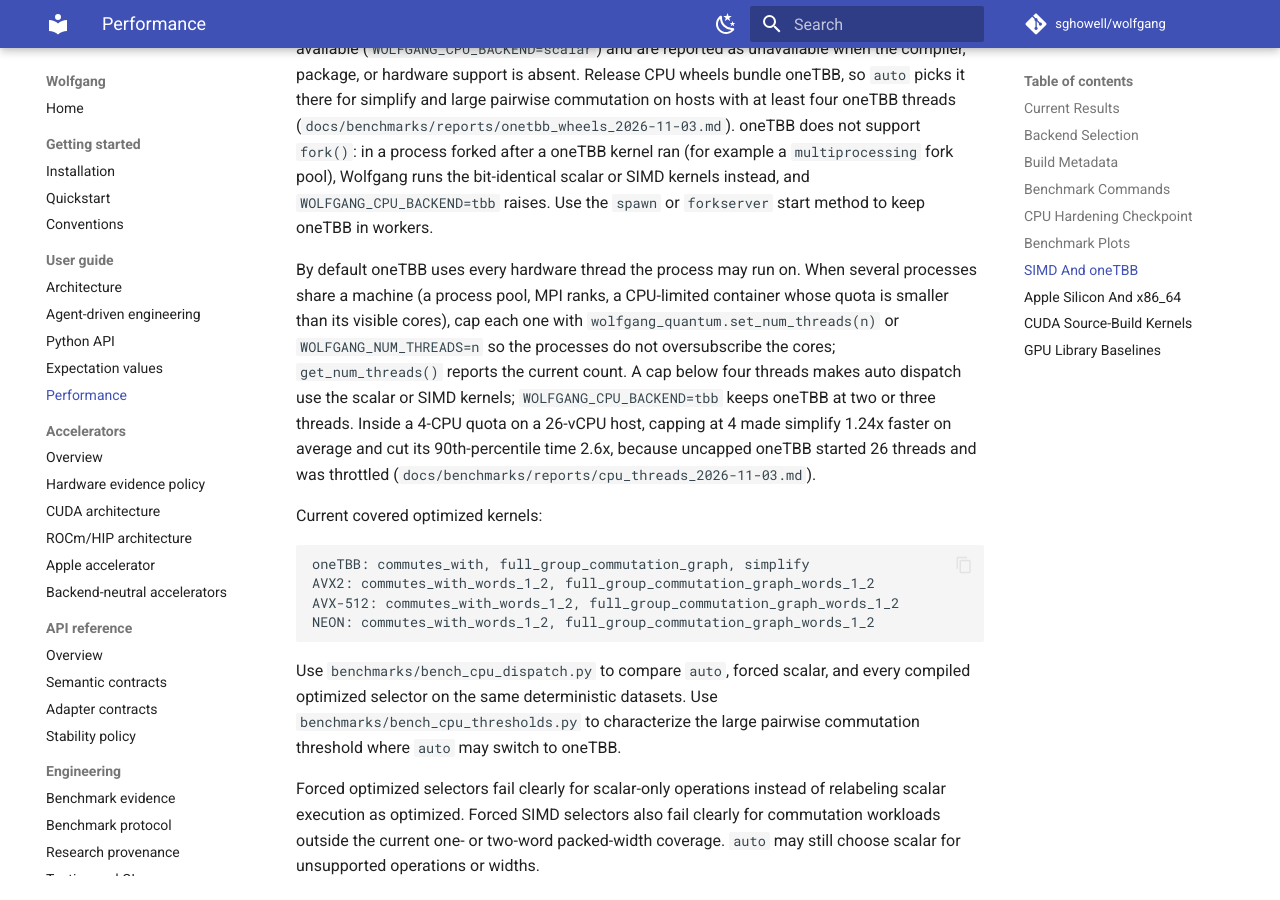
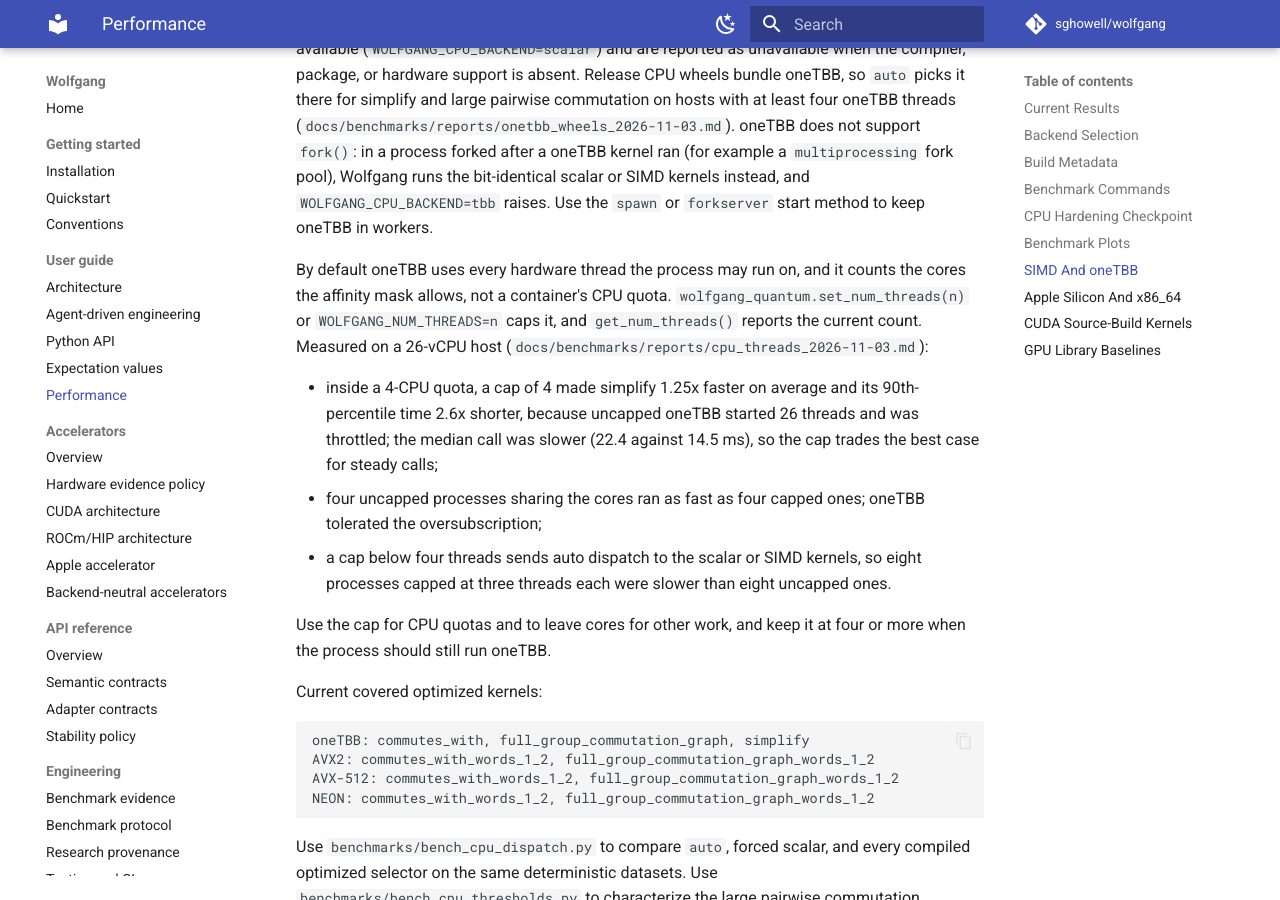
Before and after one commit to sghowell/wolfgang, an MkDocs documentation site: the page built from docs/user/performance.md, in a window 1280 px wide and 900 px high, scrolled down 5060 px. Built offline with MkDocs 1.6.1 and Material for MkDocs 9.7.7, drawn with Linux system fonts in a browser that asks for light colours; comment, search, counter and statistics services are not loaded.

Commit message:
address review: never pass oneTBB a cap at or above its default concurrency, validate WOLFGANG_NUM_THREADS at entry, fork-safe lock, accurate guidance
A cap above the default concurrency raised oneTBB's own worker limit, and
values near 2^31 overflow inside oneTBB; such caps now install no control.
The new control is built before the old one is released. Commutation and
grouping validate WOLFGANG_NUM_THREADS at their entry check, the state mutex
is held across fork(), set_num_threads accepts NumPy integers, and the docs
describe the measured trade-offs instead of a workaround that broke most of
the API.

```diff
--- a/docs/user/performance.md
+++ b/docs/user/performance.md
@@ -246,17 +246,24 @@ a `multiprocessing` fork pool), Wolfgang runs the bit-identical scalar or SIMD
 kernels instead, and `WOLFGANG_CPU_BACKEND=tbb` raises. Use the `spawn` or
 `forkserver` start method to keep oneTBB in workers.
 
-By default oneTBB uses every hardware thread the process may run on. When
-several processes share a machine (a process pool, MPI ranks, a CPU-limited
-container whose quota is smaller than its visible cores), cap each one with
-`wolfgang_quantum.set_num_threads(n)` or `WOLFGANG_NUM_THREADS=n` so the
-processes do not oversubscribe the cores; `get_num_threads()` reports the
-current count. A cap below four threads makes auto dispatch use the scalar or
-SIMD kernels; `WOLFGANG_CPU_BACKEND=tbb` keeps oneTBB at two or three threads.
-Inside a 4-CPU quota on a 26-vCPU host, capping at 4 made simplify 1.24x faster
-on average and cut its 90th-percentile time 2.6x, because uncapped oneTBB
-started 26 threads and was throttled
-(`docs/benchmarks/reports/cpu_threads_2026-11-03.md`).
+By default oneTBB uses every hardware thread the process may run on, and it
+counts the cores the affinity mask allows, not a container's CPU quota.
+`wolfgang_quantum.set_num_threads(n)` or `WOLFGANG_NUM_THREADS=n` caps it, and
+`get_num_threads()` reports the current count. Measured on a 26-vCPU host
+(`docs/benchmarks/reports/cpu_threads_2026-11-03.md`):
+
+- inside a 4-CPU quota, a cap of 4 made simplify 1.25x faster on average and
+  its 90th-percentile time 2.6x shorter, because uncapped oneTBB started 26
+  threads and was throttled; the median call was slower (22.4 against
+  14.5 ms), so the cap trades the best case for steady calls;
+- four uncapped processes sharing the cores ran as fast as four capped ones;
+  oneTBB tolerated the oversubscription;
+- a cap below four threads sends auto dispatch to the scalar or SIMD kernels,
+  so eight processes capped at three threads each were slower than eight
+  uncapped ones.
+
+Use the cap for CPU quotas and to leave cores for other work, and keep it at
+four or more when the process should still run oneTBB.
 
 Current covered optimized kernels:
 
```
Also changed, not shown: CHANGELOG.md (+4 -3 lines), README.md (+1 -1 lines), docs/architecture/api_stability.md (+18 -0 lines), docs/benchmarks/reports/cpu_threads_2026-11-03.md (+14 -10 lines), docs/guide/python-api.md (+3 -4 lines), docs/plans/accelerator_followups_campaign_plan.md (+3 -2 lines), 6 other files.
